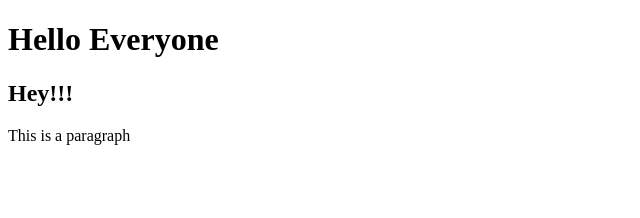
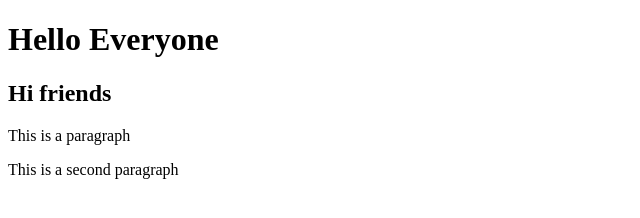
Before and after one commit to Vishab-Julka/git-test, a website: page index.html in a window 1280 px wide. Shown: the whole page, without its empty margins (0-640 px from the left). Drawn offline with Linux system fonts and the light colour scheme.

Commit message:
fourth commit

```diff
--- a/index.html
+++ b/index.html
@@ -11,10 +11,13 @@
         Hello Everyone
     </h1>
     <h2>
-        Hey!!!
+        Hi friends
     </h2>
     <p>
         This is a paragraph
     </p>
+    <p>
+        This is a second paragraph
+    </p>
 </body>
 </html>
```
Also changed, not shown: package.json (added, +24 -0 lines), 2 other files.
